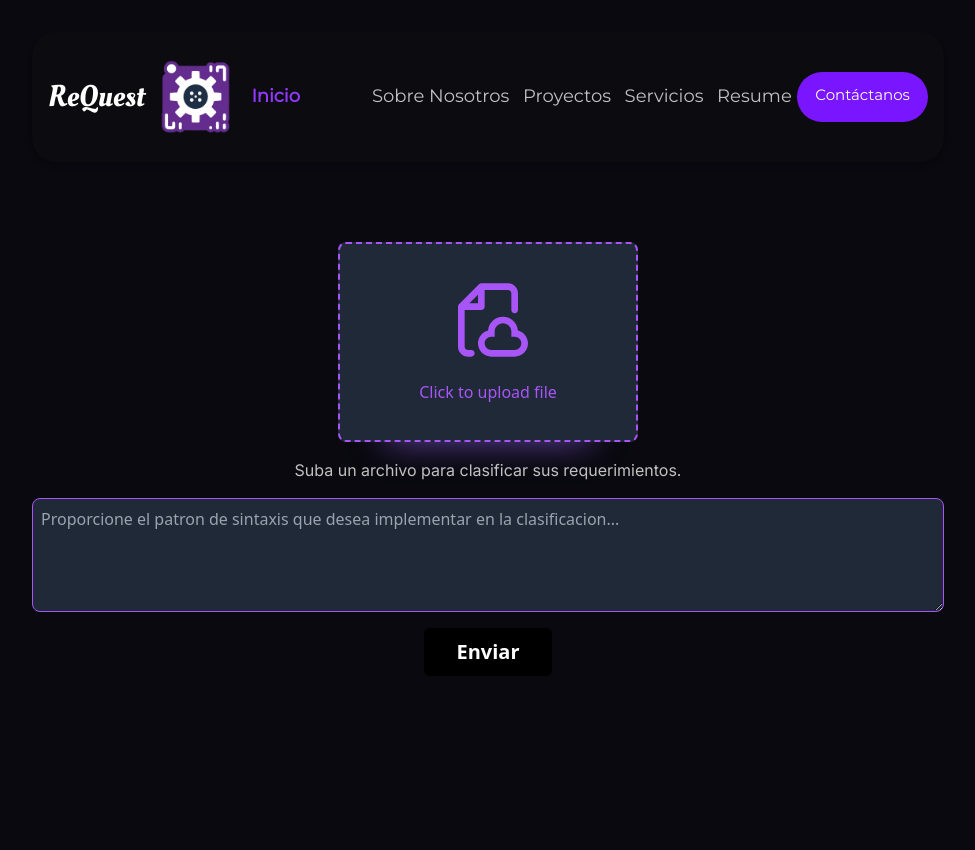
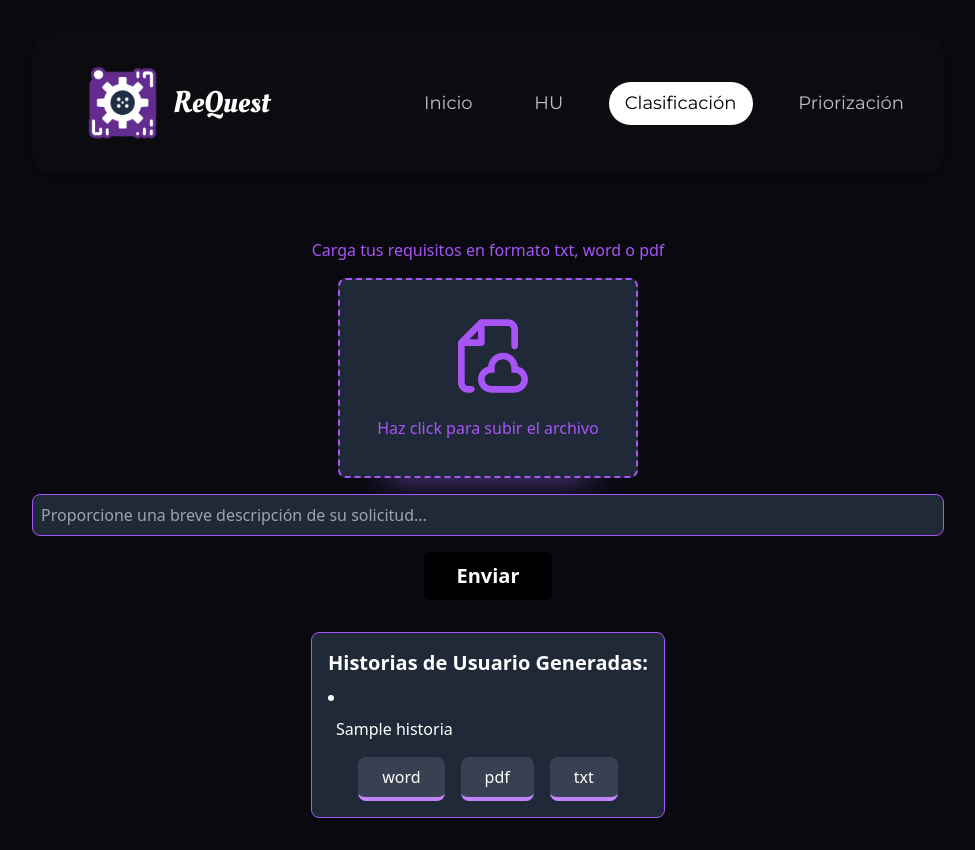
Before and after one commit to JuanSO121/ReQuest, a Flask app: template blueprints/front/templates/clasificacion.html in a window 1280 px wide. Shown: the whole page, without its empty margins (152-1127 px from the left). Before the commit the page ends 676 px from the top, so only its background shows below. Run offline with Flask 3, Linux system fonts and the light colour scheme; the template is opened without the code that fills it: values that come from a table or form of the project are taken from there, most other values are stand-ins (such as "Sample title", 1, 10 or a date in 2020); some libraries are stand-ins or nearby versions.

Commit message:
ímplementación de funcionalidad de clasficiación de requisitos y patrones de sintaxis en front

```diff
--- a/blueprints/front/templates/clasificacion.html
+++ b/blueprints/front/templates/clasificacion.html
@@ -5,110 +5,202 @@
   <meta http-equiv="X-UA-Compatible" content="IE=Edge">
   <meta name="viewport" content="width=device-width, initial-scale=1">
   <title>ReQuest</title>
-
   <!-- Preconnect para fuentes -->
   <link rel="preconnect" href="https://fonts.googleapis.com">
   <link rel="preconnect" href="https://fonts.gstatic.com" crossorigin>
-
   <!-- Importación de fuentes -->
   <link href="https://fonts.googleapis.com/css2?family=Oleo+Script:wght@400&display=swap" rel="stylesheet">
   <link href="https://fonts.googleapis.com/css2?family=Montserrat:wght@&display=swap" rel="stylesheet">
   <link href="https://fonts.googleapis.com/css2?family=Inter:wght@400&display=swap" rel="stylesheet">
+  <link href="https://cdn.jsdelivr.net/npm/boxicons@2.1.0/css/boxicons.min.css" rel="stylesheet">
 
   <!-- Tailwind CSS -->
   <script src="https://cdn.tailwindcss.com"></script>
+
   <style>
     .box-sizing-border { box-sizing: border-box; }
   </style>
+
 </head>
 <body class="bg-[#09090F] text-[#FFFFFF]">
   <!-- Contenedor principal -->
   <div class="flex flex-col items-center p-4 box-sizing-border w-full">
 
   <!-- Encabezado -->
-    <div class="flex flex-col items-center w-full box-sizing-border p-4">
-      <div class="shadow-md rounded-3xl bg-[rgba(11,11,17,0.914)] mb-12 flex flex-row justify-between p-4 md:p6 lg:w-3/4 w-full">
+  <div class="flex flex-col items-center w-full p-4">
+    <div class="shadow-md rounded-3xl bg-[rgba(11,11,17,0.914)] mb-12 flex flex-row justify-between p-4 md:p-6 lg:w-3/4 w-full">
 
     <!-- Logo y título -->
     <div class="flex flex-row items-center">
-          <div class="inline-block font-['Oleo_Script'] text-2xl md:text-3xl text-white">
-            ReQuest
-          </div>
-          <div class="rounded-[10px] bg-[url('static/uploads/logo.png')] bg-[50%_50%] bg-cover bg-no-repeat w-[101px] h-[94px]"></div>
+      <div class="rounded-[10px] bg-[url('{{ url_for('static', filename='uploads/logo.png') }}')] bg-[50%_50%] bg-cover bg-no-repeat w-[101px] h-[94px] ml-4"></div>
+      <div class="inline-block font-['Oleo_Script'] text-2xl md:text-3xl text-white">ReQuest</div>
     </div>
 
+
       <!-- Menú de navegación -->
-        <div class="m-[35px_0_36px_0] flex flex-row justify-between w-[540.4px] h-[fit-content] box-sizing-border">
-          <a href="home" class="m-[0_11px_0_0] w-[96px] break-words font-['Montserrat'] font-semibold text-[18px] text-[#9238FF] bg-transparent border-none cursor-pointer focus:outline-none">
+      <div class="flex flex-row justify-between items-center w-full max-w-lg">
+        <a href="/" class="break-words font-['Montserrat'] font-medium text-[18px] text-[#C1C1C1] bg-transparent border-none cursor-pointer focus:outline-none px-4 py-2 rounded hover:bg-purple-600 hover:text-white {{ 'home' in request.path and 'bg-white text-black rounded-full' or '' }}">
           Inicio
         </a>
-          <button class="break-words font-['Montserrat'] font-medium text-[18px] text-[#C1C1C1] bg-transparent border-none cursor-pointer focus:outline-none">
-            Sobre Nosotros
-          </button>
-          <button class="break-words font-['Montserrat'] font-medium text-[18px] text-[#C1C1C1] bg-transparent border-none cursor-pointer focus:outline-none">
-            Proyectos
-          </button>
-          <button class="break-words font-['Montserrat'] font-medium text-[18px] text-[#C1C1C1] bg-transparent border-none cursor-pointer focus:outline-none">
-            Servicios
-          </button>
-          <button class="break-words font-['Montserrat'] font-medium text-[18px] text-[#C1C1C1] bg-transparent border-none cursor-pointer focus:outline-none">
-            Resume
-          </button>
+
+        <a href="HU_imagen" class="break-words font-['Montserrat'] font-medium text-[18px] text-[#C1C1C1] bg-transparent border-none cursor-pointer focus:outline-none px-4 py-2 rounded hover:bg-purple-600 hover:text-white {{ 'HU_imagen' in request.path and 'bg-white text-black rounded-full' or '' }}">
+          HU
+        </a>
+        <a href="clasificacion" class="break-words font-['Montserrat'] font-medium text-[18px] text-[#C1C1C1] bg-transparent border-none cursor-pointer focus:outline-none px-4 py-2 rounded hover:bg-purple-600 hover:text-white {{ 'clasificacion' in request.path and 'bg-white text-black rounded-full' or '' }}">
+          Clasificación
+        </a>
+        <a href="priorizacion" class="break-words font-['Montserrat'] font-medium text-[18px] text-[#C1C1C1] bg-transparent border-none cursor-pointer focus:outline-none px-4 py-2 rounded hover:bg-purple-600 hover:text-white {{ 'priorizacion' in request.path and 'bg-white text-black rounded-full' or '' }}">
+          Priorización
+        </a>
       </div>
-
-        <!-- Botón de contacto -->
-        <button class="rounded-[35px] border-[1px_solid_#7A15FF] bg-[#7A15FF] m-[23.5px_0_24.5px_0] flex p-[12.5px_18.1px_12.5px_18px] box-sizing-border">
-          <span class="break-words font-['Montserrat'] font-medium text-[15px] text-[#FFFFFF]">
-            Contáctanos
-          </span>
-        </button>
     </div>
   </div>
 
+
+    <span class="font-normal text-purple-500">Carga tus requisitos en formato txt, word o pdf</span>
+
     <!-- Contenido principal -->
     <div class="flex flex-col items-center w-full box-sizing-border p-4">
+      <!-- Modal de mensajes -->
+      <div id="messageModal" class="fixed inset-0 flex items-center justify-center bg-black bg-opacity-50 hidden">
+        <div class="bg-white p-6 rounded-lg shadow-lg max-w-sm w-full">
+          <div class="flex items-center gap-4">
+            <span class="icon bg-blue-500 text-white rounded-full p-2">
+              <svg fill="currentColor" viewBox="0 0 20 20" xmlns="http://www.w3.org/2000/svg">
+                <path clip-rule="evenodd" d="M18 3a1 1 0 00-1.447-.894L8.763 6H5a3 3 0 000 6h.28l1.771 5.316A1 1 0 008 18h1a1 1 0 001-1v-4.382l6.553 3.276A1 1 0 0018 15V3z" fill-rule="evenodd"></path>
+              </svg>
+            </span>
+            <p class="alert font-semibold text-gray-700">Nuevo mensaje</p>
+          </div>
+          <p id="messageContent" class="message mt-4 text-gray-700"></p>
+          <div class="actions mt-6 flex justify-end">
+            <button id="closeModal" class="bg-blue-600 text-white rounded-md py-2 px-4 font-semibold hover:bg-blue-700 transition duration-150 ease-in-out">Cerrar</button>
+          </div>
+        </div>
+      </div>
 
+    <form method="POST" enctype="multipart/form-data" class="flex flex-col items-center justify-center w-full">
+        {{ form.hidden_tag() }}
         <!-- Sección de subida de archivo -->
         <label for="fileUpload" class="cursor-pointer flex flex-col items-center justify-center h-[200px] w-[300px] gap-5 p-6 border-2 border-dashed border-purple-500 bg-gray-800 rounded-lg shadow-[0px_48px_35px_-48px_rgba(128,90,213,0.7)]">
             <div class="flex items-center justify-center">
                 <svg class="h-[80px] fill-purple-500" viewBox="0 0 24 24" xmlns="http://www.w3.org/2000/svg"><g id="SVGRepo_bgCarrier" stroke-width="0"></g><g id="SVGRepo_tracerCarrier" stroke-linecap="round" stroke-linejoin="round"></g><g id="SVGRepo_iconCarrier"> <path fill-rule="evenodd" clip-rule="evenodd" d="M10 1C9.73478 1 9.48043 1.10536 9.29289 1.29289L3.29289 7.29289C3.10536 7.48043 3 7.73478 3 8V20C3 21.6569 4.34315 23 6 23H7C7.55228 23 8 22.5523 8 22C8 21.4477 7.55228 21 7 21H6C5.44772 21 5 20.5523 5 20V9H10C10.5523 9 11 8.55228 11 8V3H18C18.5523 3 19 3.44772 19 4V9C19 9.55228 19.4477 10 20 10C20.5523 10 21 9.55228 21 9V4C21 2.34315 19.6569 1 18 1H10ZM9 7H6.41421L9 4.41421V7ZM14 15.5C14 14.1193 15.1193 13 16.5 13C17.8807 13 19 14.1193 19 15.5V16V17H20C21.1046 17 22 17.8954 22 19C22 20.1046 21.1046 21 20 21H13C11.8954 21 11 20.1046 11 19C11 17.8954 11.8954 17 13 17H14V16V15.5ZM16.5 11C14.142 11 12.2076 12.8136 12.0156 15.122C10.2825 15.5606 9 17.1305 9 19C9 21.2091 10.7909 23 13 23H20C22.2091 23 24 21.2091 24 19C24 17.1305 22.7175 15.5606 20.9844 15.122C20.7924 12.8136 18.858 11 16.5 11Z" fill=""></path> </g></svg>
             </div>
             <div class="flex items-center justify-center">
-          <span class="font-normal text-purple-500">Click to upload file</span>
+                <span class="font-normal text-purple-500">Haz click para subir el archivo</span>
             </div>
-        <input id="fileUpload" type="file" class="hidden" onchange="showFileName(event)">
+            {{ form.file(class="hidden", id="fileUpload") }}
         </label>
 
         <!-- Mostrar nombre del archivo -->
         <div id="fileName" class="mt-4 text-center font-['Inter'] text-[16px] text-[#C1C1C1] hidden"></div>
 
-      <!-- Texto de ayuda -->
-      <p class="mt-4 text-center font-['Inter'] text-[16px] text-[#C1C1C1]">
-        Suba un archivo para clasificar sus requerimientos.
-      </p>
+        <!-- Sección de descripción -->
+        {{ form.description(class="mt-4 p-2 w-full md:w-3/4 bg-gray-800 text-white border border-purple-500 rounded-lg", placeholder="Proporcione una breve descripción de su solicitud...") }}
+        <!-- Botón de envío -->
+        {{ form.submit(class="overflow-hidden relative w-32 p-2 h-12 bg-black text-white border-none rounded-md text-xl font-bold cursor-pointer relative z-10 group mt-4 hover:bg-purple-600 transform hover:scale-105 transition-transform duration-300") }}
+    </form>
 
-            <!-- Sección de descripción -->
-            <textarea id="description" rows="4" class="mt-4 p-2 w-full md:w-3/4 bg-gray-800 text-white border border-purple-500 rounded-lg" placeholder="Proporcione el patron de sintaxis que desea implementar en la clasificacion..."></textarea>
+  <!-- Loader -->
+  <div id="loader" class="animate-pulse flex flex-col items-center gap-4 w-60 hidden mt-4"> <!-- Agregar mt-4 para el margen superior -->
+    <div>
+      <div class="w-48 h-6 bg-slate-400 rounded-md"></div>
+      <div class="w-28 h-4 bg-slate-400 mx-auto mt-3 rounded-md"></div>
+    </div>
+    <div class="h-7 bg-slate-400 w-full rounded-md"></div>
+    <div class="h-7 bg-slate-400 w-full rounded-md"></div>
+    <div class="h-7 bg-slate-400 w-full rounded-md"></div>
+    <div class="h-7 bg-slate-400 w-1/2 rounded-md"></div>
+  </div>
 
 
-      <!-- Botón de envío -->
-      <button class="overflow-hidden relative w-32 p-2 h-12 bg-black text-white border-none rounded-md text-xl font-bold cursor-pointer relative z-10 group mt-4">
-        Enviar
-        <span class="absolute w-36 h-32 -top-8 -left-2 bg-sky-200 rotate-12 transform scale-x-0 group-hover:scale-x-100 transition-transform group-hover:duration-500 duration-1000 origin-right"></span>
-        <span class="absolute w-36 h-32 -top-8 -left-2 bg-sky-400 rotate-12 transform scale-x-0 group-hover:scale-x-100 transition-transform group-hover:duration-700 duration-700 origin-right"></span>
-        <span class="absolute w-36 h-32 -top-8 -left-2 bg-sky-600 rotate-12 transform scale-x-0 group-hover:scale-x-100 transition-transform group-hover:duration-1000 duration-500 origin-right"></span>
-        <span class="group-hover:opacity-100 group-hover:duration-1000 duration-100 opacity-0 absolute top-2.5 left-6 z-10">Optimiza tu tiempo</span>
+    <!-- Sección para mostrar las historias de usuario generadas -->
+    {% if textos %}
+    <div class="mt-8 p-4 bg-gray-800 text-white border border-purple-500 rounded-lg">
+        <h2 class="text-xl font-semibold mb-2">Historias de Usuario Generadas:</h2>
+        <ul class="list-disc list-inside">
+            {% for historia in textos %}
+            <li class="mb-2">
+                <div class="cursor-pointer hover:bg-gray-700 p-2 rounded-lg transition duration-300 ease-in-out">
+                    {{ historia }}
+                </div>
+            </li>
+            {% endfor %}
+        </ul>
+        <div class="flex justify-center space-x-4">
+            <button class="cursor-pointer transition-all bg-gray-700 text-white px-6 py-2 rounded-lg border-purple-400 border-b-[4px] hover:brightness-110 hover:-translate-y-[1px] hover:border-b-[6px] active:border-b-[2px] active:brightness-90 active:translate-y-[2px] hover:shadow-xl hover:shadow-purple-300 shadow-purple-300 active:shadow-none">
+                <a href="{{ url_for('home.download_document', format='word') }}" title="Descargar en formato Word">
+                    <p>word</p>
+                </a>
+            </button>
+            <button class="cursor-pointer transition-all bg-gray-700 text-white px-6 py-2 rounded-lg border-purple-400 border-b-[4px] hover:brightness-110 hover:-translate-y-[1px] hover:border-b-[6px] active:border-b-[2px] active:brightness-90 active:translate-y-[2px] hover:shadow-xl hover:shadow-purple-300 shadow-purple-300 active:shadow-none">
+                <a href="{{ url_for('home.download_document', format='pdf') }}" title="Descargar en formato PDF">
+                    <p>pdf</p>
+                </a>
+            </button>
+            <button class="cursor-pointer transition-all bg-gray-700 text-white px-6 py-2 rounded-lg border-purple-400 border-b-[4px] hover:brightness-110 hover:-translate-y-[1px] hover:border-b-[6px] active:border-b-[2px] active:brightness-90 active:translate-y-[2px] hover:shadow-xl hover:shadow-purple-300 shadow-purple-300 active:shadow-none">
+                <a href="{{ url_for('home.download_document', format='txt') }}" title="Descargar en formato TXT">
+                    <p>txt</p>
+                </a>
             </button>
         </div>
     </div>
+    {% endif %}
+  </div>
 
-  <!-- Script para mostrar nombre del archivo cargado -->
   <script>
+
+    // Función para mostrar el loader
+    function showLoader() {
+      document.getElementById('loader').classList.remove('hidden');
+    }
+
+    // Función para ocultar el loader
+    function hideLoader() {
+      document.getElementById('loader').classList.add('hidden');
+    }
+
+    // Asignar el evento change al input de archivo
+    document.getElementById('fileUpload').onchange = function(event) {
+      showLoader(); // Mostrar el loader al seleccionar un archivo
+      showFileName(event);
+    }
+
+    // Asignar el evento change al input de archivo
+    document.getElementById('file').onchange = function(event) {
+      showLoader(); // Mostrar el loader al seleccionar un archivo
+      const reader = new FileReader();
+      reader.onload = function() {
+        const imagePreview = document.getElementById('imagePreview');
+        const uploadedImage = document.getElementById('uploadedImage');
+        uploadedImage.src = reader.result;
+        imagePreview.classList.remove('hidden');
+        hideLoader(); // Ocultar el loader después de cargar la imagen
+      }
+      reader.readAsDataURL(event.target.files[0]);
+    }
+
+    // Asignar el evento clic al botón de confirmar
+    document.getElementById('confirmButton').onclick = function() {
+      showLoader(); // Mostrar el loader al enviar el formulario
+      // Enviar el formulario si se confirma
+      document.querySelector('form').submit();
+    }
+
+    // Asignar el evento clic al botón de cancelar
+    document.getElementById('cancelButton').onclick = function() {
+      // Ocultar la ventana emergente de confirmación si se cancela
+      const confirmationModal = document.getElementById('confirmationModal');
+      confirmationModal.classList.add('hidden');
+    }
+
     function showFileName(event) {
-      const fileNameDiv = document.getElementById('fileName');
+      const fileNameDiv = document.getElementById('fileName');  // Corregir el id aquí
       fileNameDiv.textContent = event.target.files[0].name;
       fileNameDiv.classList.remove('hidden');
     }
   </script>
+
+
 </body>
 </html>
```
Also changed, not shown: blueprints/front/home.py (+25 -1 lines), classe/document.py (+19 -0 lines), classe/gemini.py (+4 -9 lines), uploads/generated/textos.txt (added, +12 -0 lines), 7 other files. Lines whose indentation alone changed are shown as unchanged.
